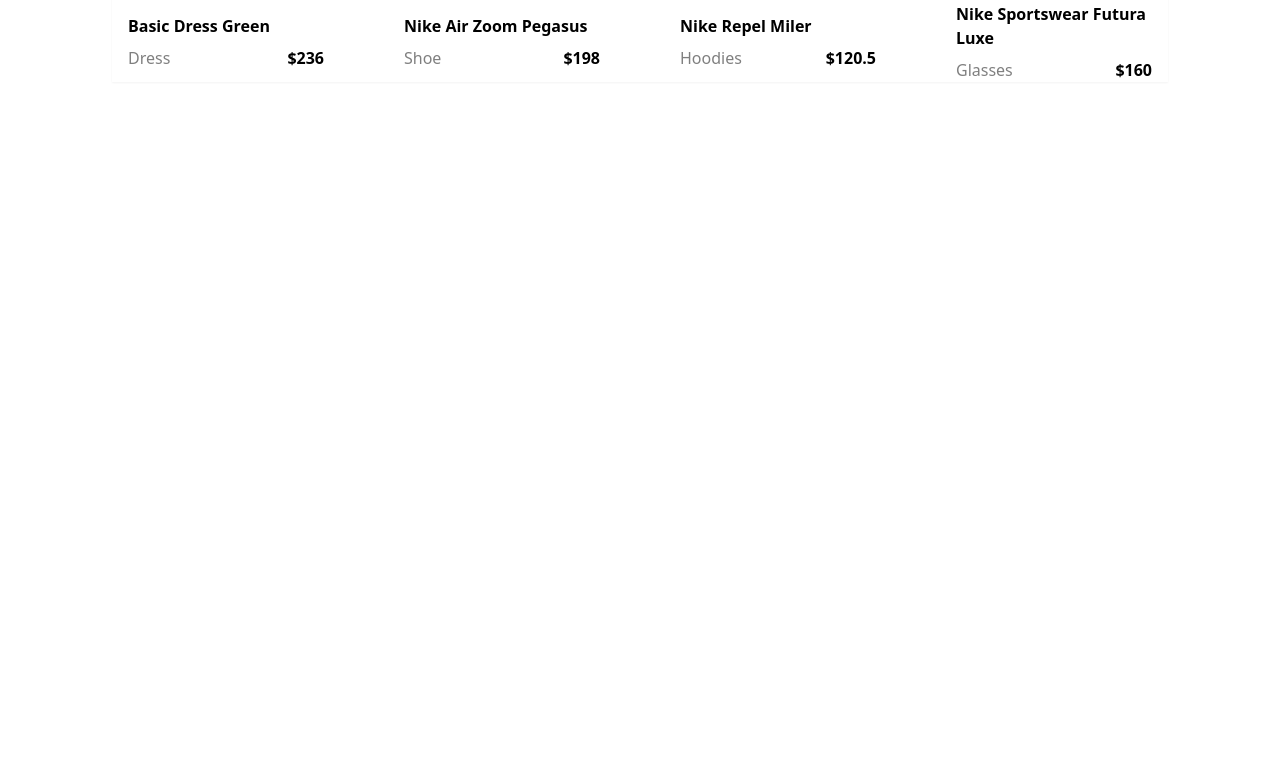
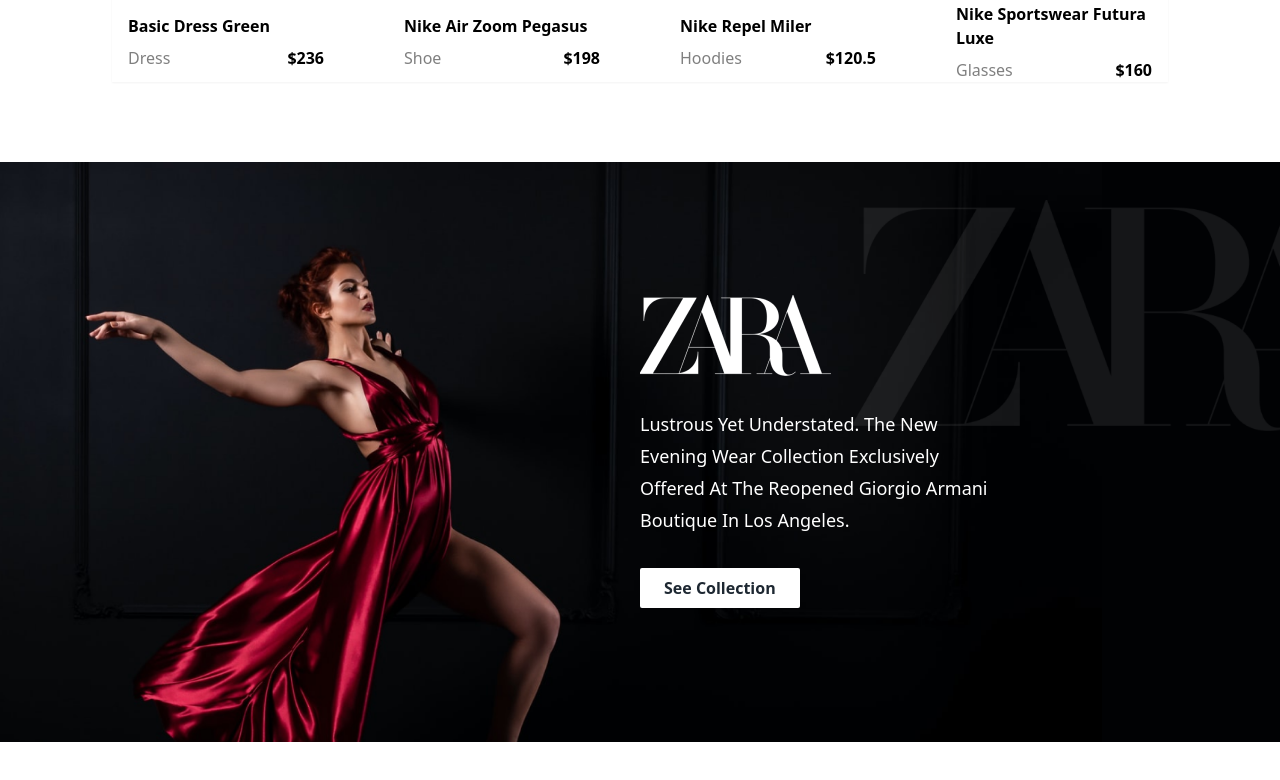
Before and after one commit to ReziMi/ecommerce-react-tailwind, a React (Vite) app: page / in a window 1280 px wide. Shown: the part 2700-3480 px from the top of the page. Before the commit the page ends 2830 px from the top, so only its background shows below. Built offline with nearby package versions, Linux system fonts and the light colour scheme.

Commit message:
Collections section added

```diff
--- /dev/null
+++ b/src/pages/home/Collections.jsx
@@ -0,0 +1,24 @@
+import React from "react";
+
+const Collections = () => {
+  return (
+    <div className='bg-[url("/images/collection-bg.png")] bg-cover bg-center bg-no-repeat xl:px-28 px-4 my-20'>
+      <div className=" h-[580px]  flex justify-betweenflex-col md:flex-row items-center">
+        <div className="md:w-1/2"></div>
+        <div className="md:w-1/2">
+          <img src="/images/zara-logo.png" alt="" />
+          <p className="text-lg text-white capitalize my-8 md:w-2/3 leading-[32px]">
+            Lustrous yet understated. The new evening wear collection
+            exclusively offered at the reopened Giorgio Armani boutique in Los
+            Angeles.
+          </p>
+          <button className="bg-white text-Black font-semibold px-6 py-2 capitalize rounded-sm hover:-translate-y-2 transition-all duration-300">
+            see collection
+          </button>
+        </div>
+      </div>
+    </div>
+  );
+};
+
+export default Collections;
--- a/src/pages/home/Home.jsx
+++ b/src/pages/home/Home.jsx
@@ -2,6 +2,7 @@
 import Banner from './Banner'
 import Category from './Category'
 import Products from './Products'
+import Collections from './Collections'
 
 const Home = () => {
   return (
@@ -9,6 +10,7 @@
         <Banner/>
         <Category/>
         <Products/>
+        <Collections/>
     </div>
   )
 }
```
